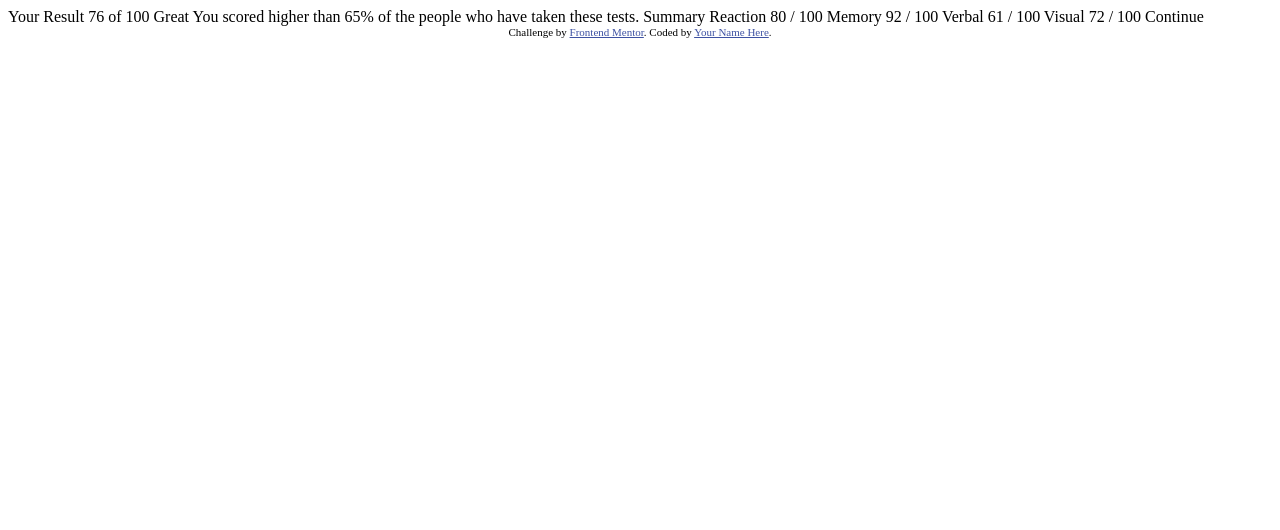
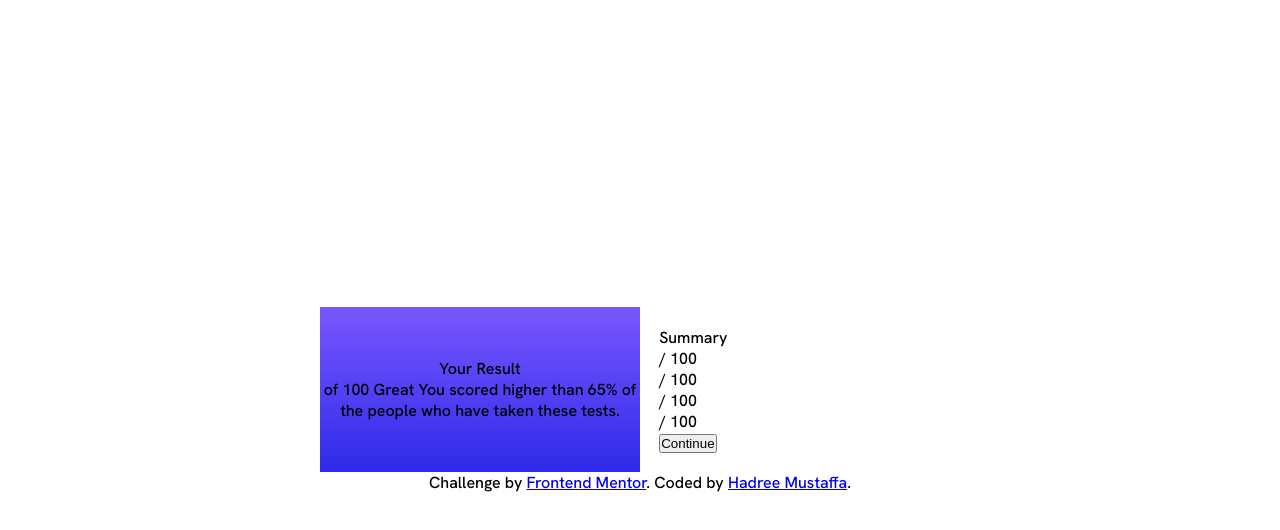
Before and after one commit to hadreemustaffa/results-summary, a plain HTML site: page index.html in a window 1280 px wide. Drawn offline with Linux system fonts and the light colour scheme.

Commit message:
added basic styling

```diff
--- a/index.html
+++ b/index.html
@@ -1,47 +1,65 @@
 <!DOCTYPE html>
 <html lang="en">
+
 <head>
   <meta charset="UTF-8">
-  <meta name="viewport" content="width=device-width, initial-scale=1.0"> <!-- displays site properly based on user's device -->
+  <meta name="viewport" content="width=device-width, initial-scale=1.0">
+  <!-- displays site properly based on user's device -->
 
   <link rel="icon" type="image/png" sizes="32x32" href="./assets/images/favicon-32x32.png">
+  <link rel="stylesheet" href="style.css">
 
-  <title>Frontend Mentor | Results summary component</title>
+  <title>Frontend Mentor | Results Summary Component</title>
 
-  <!-- Feel free to remove these styles or customise in your own stylesheet 👍 -->
-  <style>
-    .attribution { font-size: 11px; text-align: center; }
-    .attribution a { color: hsl(228, 45%, 44%); }
-  </style>
 </head>
+
 <body>
 
-  Your Result
-  76
-  of 100
+  <main>
+    <section id="total-summary">
+      Your Result
+      <p id="average"></p>
+      of 100
 
-  Great
-  You scored higher than 65% of the people who have taken these tests.
+      Great
+      You scored higher than 65% of the people who have taken these tests.
+    </section>
 
-  Summary
+    <section id="summary">
 
-  Reaction
-  80 / 100
+      <p>Summary</p>
 
-  Memory
-  92 / 100
+      <div id="reaction">
+        <p></p>
+        <p class="score"></p>/ 100
+      </div>
 
-  Verbal
-  61 / 100
+      <div id="memory">
+        <p></p>
+        <p class="score"></p> / 100
+      </div>
 
-  Visual
-  72 / 100
+      <div id="verbal">
+        <p></p>
+        <p class="score"></p> / 100
+      </div>
 
-  Continue
+      <div id="visual">
+        <p></p>
+        <p class="score"></p> / 100
+      </div>
+
+      <button id="continue">
+        Continue
+      </button>
+
+    </section>
+  </main>
 
   <div class="attribution">
     Challenge by <a href="https://www.frontendmentor.io?ref=challenge" target="_blank">Frontend Mentor</a>.
-    Coded by <a href="#">Your Name Here</a>.
+    Coded by <a href="#">Hadree Mustaffa</a>.
   </div>
 </body>
+
 </html>
--- /dev/null
+++ b/style.css
@@ -0,0 +1,71 @@
+@import url('https://fonts.googleapis.com/css2?family=Hanken+Grotesk:wght@500;700;800&display=swap');
+
+:root {
+	/* font-family */
+	--hanken: 'Hanken Grotesk', sans-serif;
+
+	/* colors */
+	--lightred: hsl(0, 100%, 67%);
+	--orangey-yellow: hsl(39, 100%, 56%);
+	--greenteal: hsl(166, 100%, 37%);
+	--cobaltblue: hsl(234, 85%, 45%);
+	--link: hsl(228deg, 45%, 44%);
+
+	/* gradients(background) */
+	--lightslateblue: hsl(252, 100%, 67%);
+	--lightroyalblue: hsl(241, 81%, 54%);
+	/* gradients(circle) */
+	--violetblue: hsla(256, 72%, 46%, 1);
+	--persianblue: hsla(241, 72%, 46%, 0);
+
+	/* neutralcolors */
+	--white: hsl(0, 0%, 100%);
+	--paleblue: hsl(221, 100%, 96%);
+	--lightlavender: hsl(241, 100%, 89%);
+	--darkgrayblue: hsl(224, 30%, 27%);
+}
+
+* {
+	margin: 0;
+	padding: 0;
+	box-sizing: border-box;
+}
+
+body {
+	font-family: var(--hanken);
+	display: flex;
+	align-items: center;
+	justify-content: center;
+	flex-direction: column;
+	min-height: 100vh;
+}
+
+main {
+	margin: 0 auto;
+	width: 50%;
+	display: flex;
+	justify-content: space-between;
+	flex-direction: row;
+	background-color: var(--white);
+}
+
+#total-summary {
+	display: flex;
+	flex-basis: 50%;
+	flex-direction: column;
+	background-image: linear-gradient(
+		var(--lightslateblue),
+		var(--lightroyalblue)
+	);
+	text-align: center;
+	justify-content: center;
+}
+
+#summary {
+	flex-basis: 50%;
+	padding: 3%;
+}
+
+.attribution {
+	text-align: center;
+}
```
